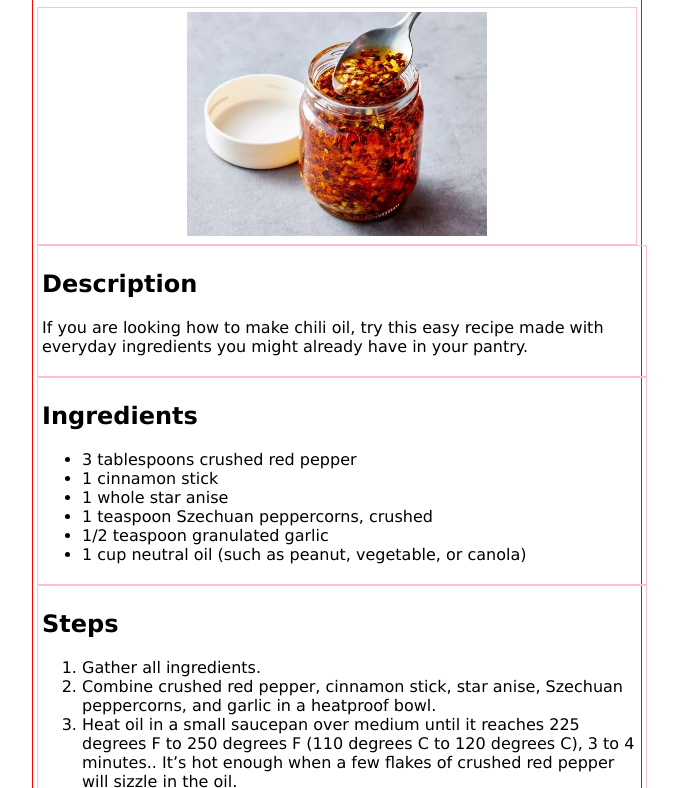
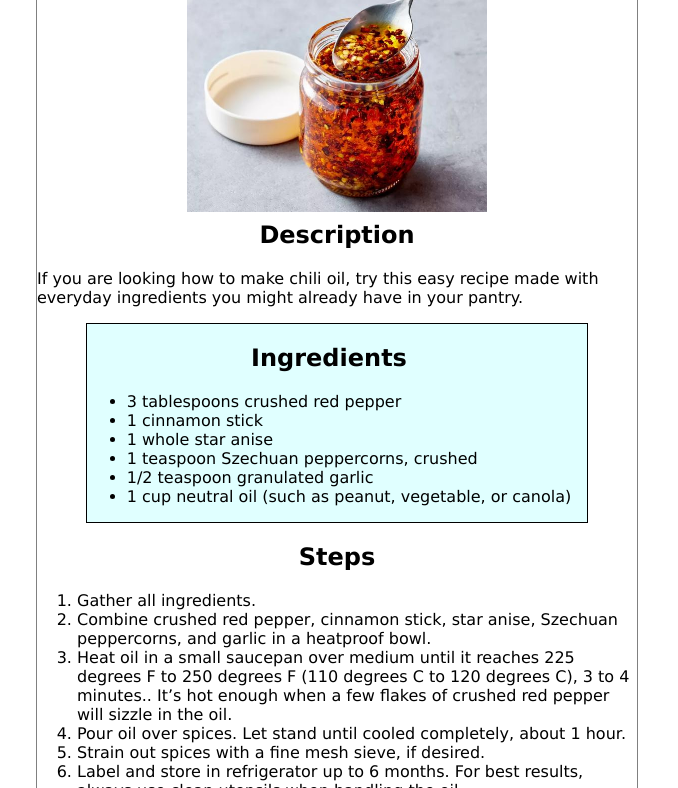
Before and after one commit to marvinrd/odin-recipes, a plain HTML site: page recipes/chili_oil.html in a window 1280 px wide. Shown: the part 78-866 px from the top of the page, without its empty margins (303-981 px from the left). Drawn offline with Linux system fonts and the light colour scheme.

Commit message:
Clean up formatting
Removed red lines from all sheets
Centered ingredients box

```diff
--- a/recipes/chili_oil.html
+++ b/recipes/chili_oil.html
@@ -19,7 +19,7 @@
       </div>
       <div>
         <h2>Description</h2>
-        <p>
+        <p class="description_text">
           If you are looking how to make chili oil, try this easy recipe made
           with everyday ingredients you might already have in your pantry.
         </p>
@@ -39,7 +39,7 @@
 
       <div>
         <h2>Steps</h2>
-        <ol>
+        <ol  class="description_text">
           <li>Gather all ingredients.</li>
 
           <li>
--- a/styles.css
+++ b/styles.css
@@ -13,14 +13,13 @@
 
 div {
   margin: 0 auto;
-  border: 1px solid pink;
-  padding: 4px;
+  padding: 4px auto;
   width: 600px;
 }
 
 .page_block {
   margin: 20px auto;
-  border: 1px solid red;
+  border: 1px solid gray;
   display: flexbox;
 }
 
@@ -47,7 +46,7 @@ div {
 
 .img_container {
   width: auto;
-  margin: 0 auto;
+  margin: -15px auto;
   text-align: center;
 }
 
@@ -55,7 +54,22 @@ div {
   width: 300px;
 }
 
+.ingredients {
+    width: fit-content;
+    padding-right: 1em;
+    border: 1px solid black;
+    background-color: lightcyan;
+}
+
+h2 {
+    text-align: center;
+}
+
 .content_source_info {
   font-size: small;
   color: gray;
 }
+
+.description_text{
+
+}
```
Also changed, not shown: recipes/american_potato_salad.html (+2 -2 lines), recipes/banana_bread.html (+2 -2 lines).
